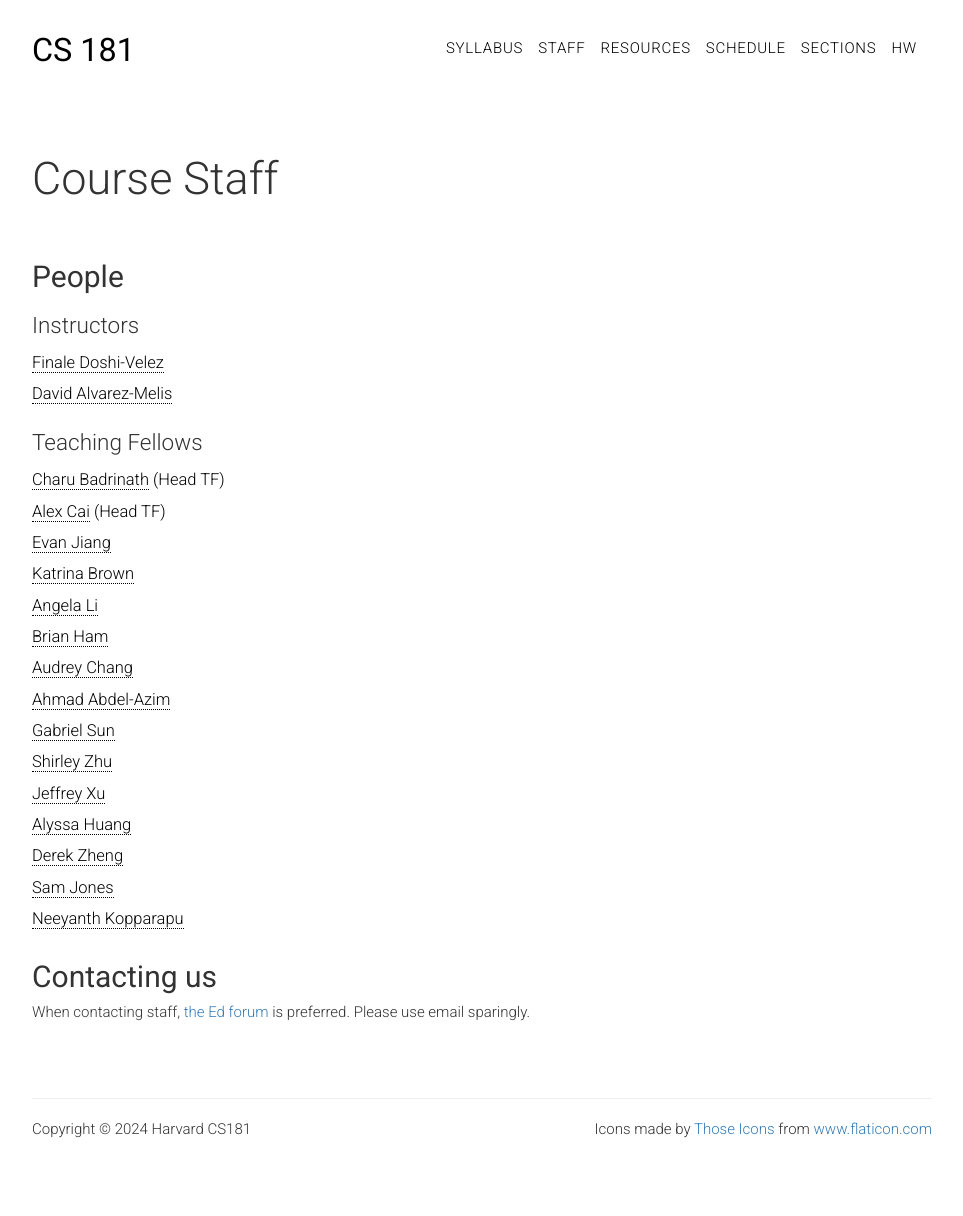
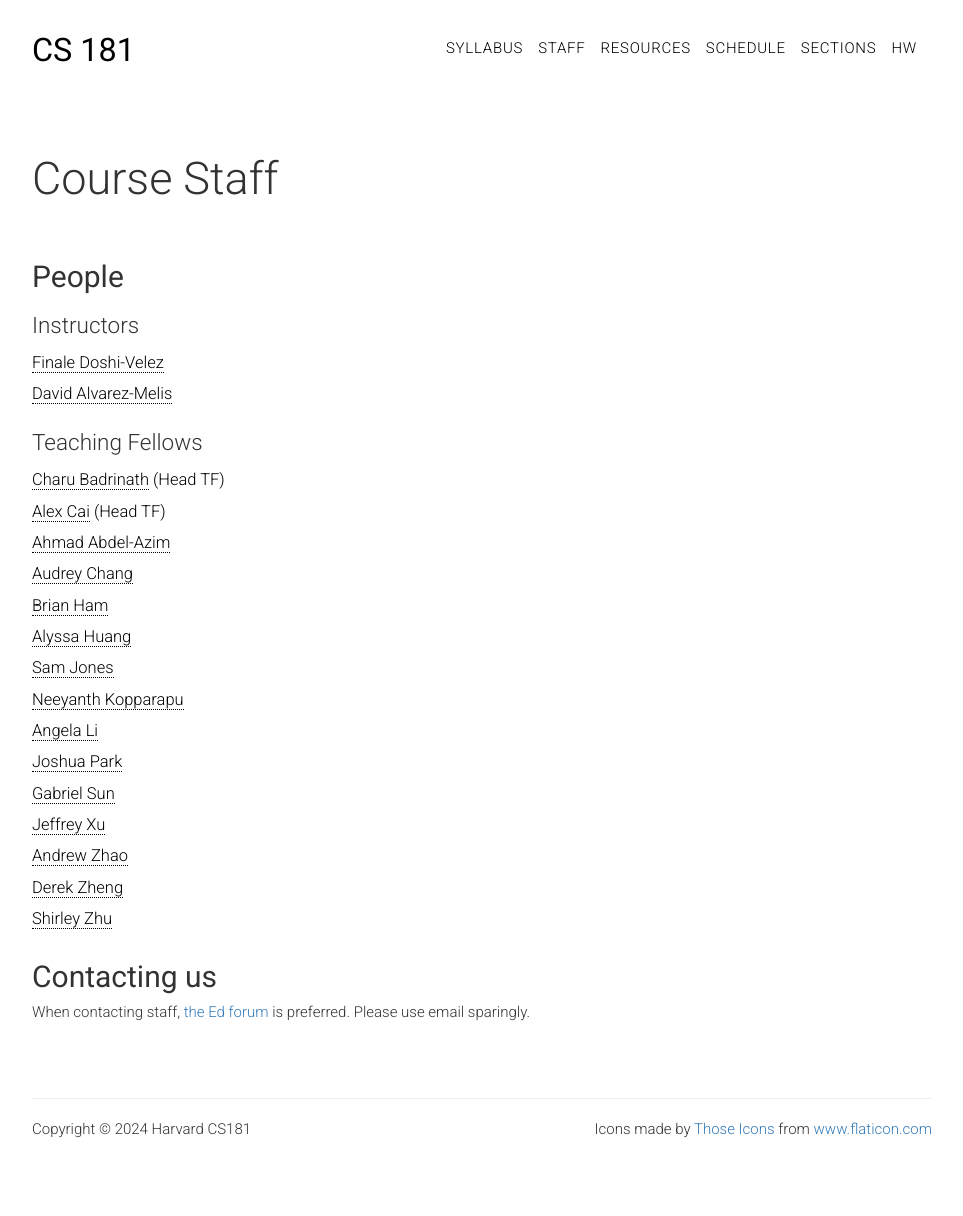
Before and after one commit to harvard-ml-courses/cs181-web, a Jekyll site: the page built from staff.html, in a window 1280 px wide. Shown: the whole page, without its empty margins (158-1121 px from the left). Built offline with Jekyll 4.4.1, drawn with Linux system fonts in a browser that asks for light colours.

Commit message:
Update staff list

```diff
--- a/_data/all.yaml
+++ b/_data/all.yaml
@@ -1,16 +1,16 @@
 tas:
   - name: <a href="mailto:charumathibadrinath@college.harvard.edu">Charu Badrinath</a> (Head TF)
   - name: <a href="mailto:alexcai@college.harvard.edu">Alex Cai</a> (Head TF)
-  - name: <a href="mailto:evanjiang@college.harvard.edu">Evan Jiang</a>
-  - name: <a href="mailto:katrinabrown@college.harvard.edu">Katrina Brown</a>
-  - name: <a href="mailto:ayli@college.harvard.edu">Angela Li</a>
+  - name: <a href="mailto:ahmad_abdelazim@college.harvard.edu">Ahmad Abdel-Azim</a>
+  - name: <a href="mailto:audreychang@college.harvard.edu">Audrey Chang</a>
   - name: <a href="mailto:bham@college.harvard.edu">Brian Ham</a>
-  - name: <a href="mailto:audreychang@college.harvard.edu">Audrey Chang</a>
-  - name: <a href="mailto:ahmad_abdelazim@college.harvard.edu">Ahmad Abdel-Azim</a>
-  - name: <a href="mailto:gabrielsun@college.harvard.edu">Gabriel Sun</a>
-  - name: <a href="mailto:shirleyzhu@college.harvard.edu">Shirley Zhu</a>
-  - name: <a href="mailto:jeffreyxu@college.harvard.edu">Jeffrey Xu</a>
   - name: <a href="mailto:alyssahuang@college.harvard.edu">Alyssa Huang</a>
-  - name: <a href="mailto:derek_zheng@college.harvard.edu">Derek Zheng</a>
   - name: <a href="mailto:samjones@college.harvard.edu">Sam Jones</a>
   - name: <a href="mailto:nkopparapu@college.harvard.edu">Neeyanth Kopparapu</a>
+  - name: <a href="mailto:ayli@college.harvard.edu">Angela Li</a>
+  - name: <a href="mailto:jhpark@college.harvard.edu">Joshua Park</a>
+  - name: <a href="mailto:gabrielsun@college.harvard.edu">Gabriel Sun</a>
+  - name: <a href="mailto:jeffreyxu@college.harvard.edu">Jeffrey Xu</a>
+  - name: <a href="mailto:apzhao@college.harvard.edu">Andrew Zhao</a>
+  - name: <a href="mailto:derek_zheng@college.harvard.edu">Derek Zheng</a>
+  - name: <a href="mailto:shirleyzhu@college.harvard.edu">Shirley Zhu</a>
```
